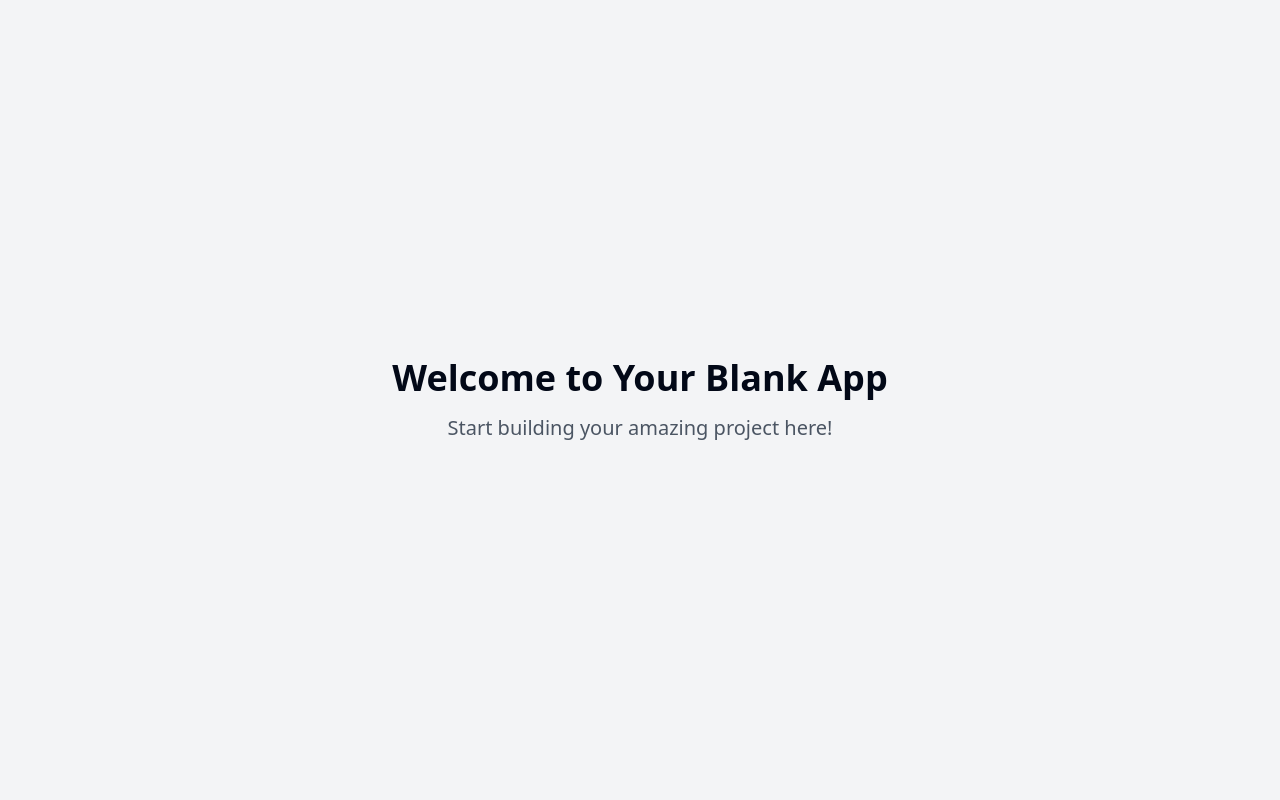
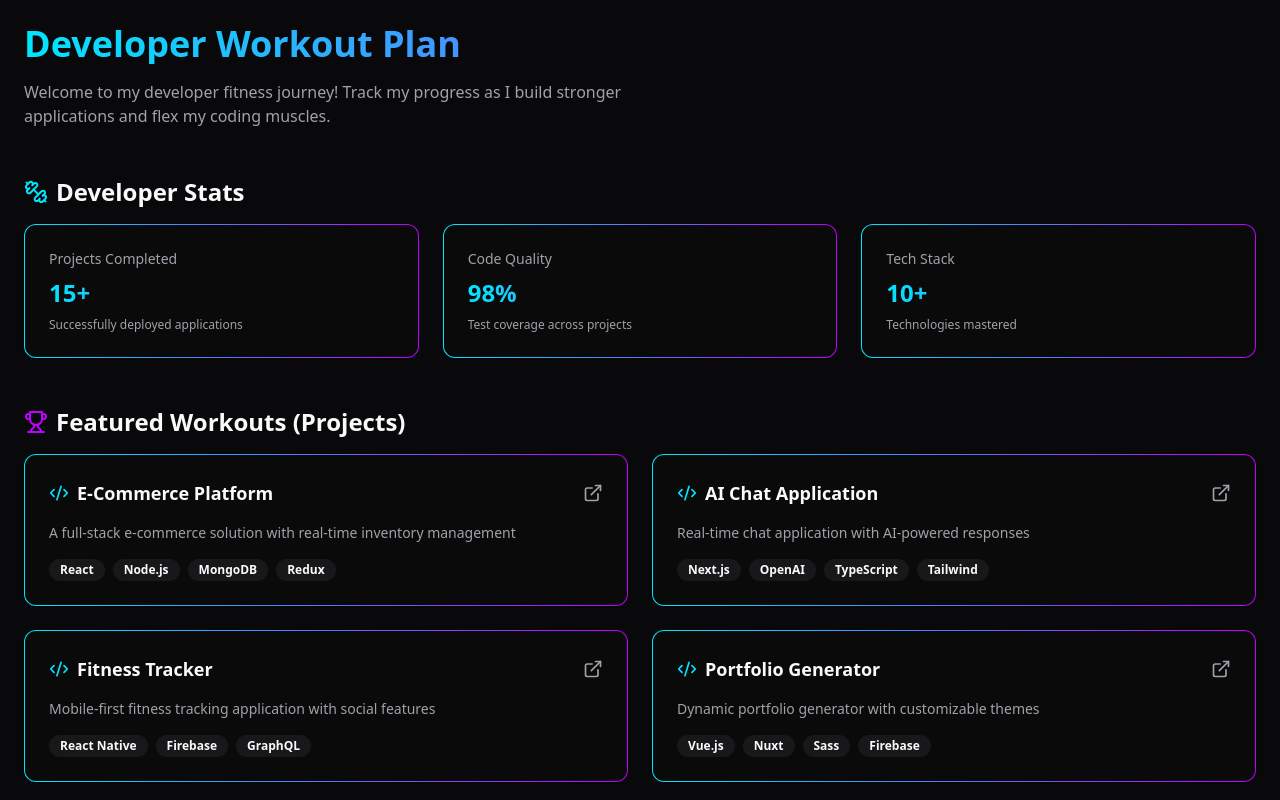
Before and after one commit to Drokha/drokha.github.io, a React (Vite) app: page / in a window 1280 px wide. Shown: the top 800 px of the page. Built offline with nearby package versions, Linux system fonts and the light colour scheme.

Commit message:
Create developer portfolio app
Implement a developer portfolio application with a design inspired by a workout tracker.
[skip gpt_engineer]

```diff
--- /dev/null
+++ b/src/components/ProjectCard.tsx
@@ -0,0 +1,43 @@
+import { Card } from "@/components/ui/card";
+import { Badge } from "@/components/ui/badge";
+import { Code2, ExternalLink } from "lucide-react";
+
+interface ProjectCardProps {
+  title: string;
+  description: string;
+  techStack: string[];
+  link: string;
+}
+
+export const ProjectCard = ({ title, description, techStack, link }: ProjectCardProps) => {
+  return (
+    <Card className="gradient-border p-6 space-y-4 hover:scale-105 transition-transform duration-300">
+      <div className="flex items-center justify-between">
+        <h3 className="text-lg font-bold flex items-center gap-2">
+          <Code2 className="w-5 h-5 text-workout-blue" />
+          {title}
+        </h3>
+        <a
+          href={link}
+          target="_blank"
+          rel="noopener noreferrer"
+          className="text-muted-foreground hover:text-workout-purple transition-colors"
+        >
+          <ExternalLink className="w-5 h-5" />
+        </a>
+      </div>
+      <p className="text-sm text-muted-foreground">{description}</p>
+      <div className="flex flex-wrap gap-2">
+        {techStack.map((tech) => (
+          <Badge
+            key={tech}
+            variant="secondary"
+            className="bg-secondary/50 hover:bg-secondary/70 transition-colors"
+          >
+            {tech}
+          </Badge>
+        ))}
+      </div>
+    </Card>
+  );
+};
--- /dev/null
+++ b/src/components/StatsCard.tsx
@@ -0,0 +1,19 @@
+import { Card } from "@/components/ui/card";
+
+interface StatsCardProps {
+  title: string;
+  value: string;
+  description: string;
+}
+
+export const StatsCard = ({ title, value, description }: StatsCardProps) => {
+  return (
+    <Card className="gradient-border p-6 space-y-2 hover:scale-105 transition-transform duration-300">
+      <h3 className="text-sm font-medium text-muted-foreground">{title}</h3>
+      <div className="text-2xl font-bold bg-gradient-to-r from-workout-blue to-workout-purple text-transparent bg-clip-text">
+        {value}
+      </div>
+      <p className="text-xs text-muted-foreground">{description}</p>
+    </Card>
+  );
+};
--- a/src/index.css
+++ b/src/index.css
@@ -4,89 +4,38 @@
 
 @layer base {
   :root {
-    --background: 0 0% 100%;
-    --foreground: 222.2 84% 4.9%;
+    --background: 240 10% 3.9%;
+    --foreground: 0 0% 98%;
+    --card: 240 10% 3.9%;
+    --card-foreground: 0 0% 98%;
+    --popover: 240 10% 3.9%;
+    --popover-foreground: 0 0% 98%;
+    --primary: 0 0% 98%;
+    --primary-foreground: 240 5.9% 10%;
+    --secondary: 240 3.7% 15.9%;
+    --secondary-foreground: 0 0% 98%;
+    --muted: 240 3.7% 15.9%;
+    --muted-foreground: 240 5% 64.9%;
+    --accent: 240 3.7% 15.9%;
+    --accent-foreground: 0 0% 98%;
+    --destructive: 0 62.8% 30.6%;
+    --destructive-foreground: 0 0% 98%;
+    --border: 240 3.7% 15.9%;
+    --input: 240 3.7% 15.9%;
+    --ring: 240 4.9% 83.9%;
+    --radius: 0.75rem;
+  }
+}
 
-    --card: 0 0% 100%;
-    --card-foreground: 222.2 84% 4.9%;
-
-    --popover: 0 0% 100%;
-    --popover-foreground: 222.2 84% 4.9%;
-
-    --primary: 222.2 47.4% 11.2%;
-    --primary-foreground: 210 40% 98%;
-
-    --secondary: 210 40% 96.1%;
-    --secondary-foreground: 222.2 47.4% 11.2%;
-
-    --muted: 210 40% 96.1%;
-    --muted-foreground: 215.4 16.3% 46.9%;
-
-    --accent: 210 40% 96.1%;
-    --accent-foreground: 222.2 47.4% 11.2%;
-
-    --destructive: 0 84.2% 60.2%;
-    --destructive-foreground: 210 40% 98%;
-
-    --border: 214.3 31.8% 91.4%;
-    --input: 214.3 31.8% 91.4%;
-    --ring: 222.2 84% 4.9%;
-
-    --radius: 0.5rem;
-
-    --sidebar-background: 0 0% 98%;
-
-    --sidebar-foreground: 240 5.3% 26.1%;
-
-    --sidebar-primary: 240 5.9% 10%;
-
-    --sidebar-primary-foreground: 0 0% 98%;
-
-    --sidebar-accent: 240 4.8% 95.9%;
-
-    --sidebar-accent-foreground: 240 5.9% 10%;
-
-    --sidebar-border: 220 13% 91%;
-
-    --sidebar-ring: 217.2 91.2% 59.8%;
-  }
-
-  .dark {
-    --background: 222.2 84% 4.9%;
-    --foreground: 210 40% 98%;
-
-    --card: 222.2 84% 4.9%;
-    --card-foreground: 210 40% 98%;
-
-    --popover: 222.2 84% 4.9%;
-    --popover-foreground: 210 40% 98%;
-
-    --primary: 210 40% 98%;
-    --primary-foreground: 222.2 47.4% 11.2%;
-
-    --secondary: 217.2 32.6% 17.5%;
-    --secondary-foreground: 210 40% 98%;
-
-    --muted: 217.2 32.6% 17.5%;
-    --muted-foreground: 215 20.2% 65.1%;
-
-    --accent: 217.2 32.6% 17.5%;
-    --accent-foreground: 210 40% 98%;
-
-    --destructive: 0 62.8% 30.6%;
-    --destructive-foreground: 210 40% 98%;
-
-    --border: 217.2 32.6% 17.5%;
-    --input: 217.2 32.6% 17.5%;
-    --ring: 212.7 26.8% 83.9%;
-    --sidebar-background: 240 5.9% 10%;
-    --sidebar-foreground: 240 4.8% 95.9%;
-    --sidebar-primary: 224.3 76.3% 48%;
-    --sidebar-primary-foreground: 0 0% 100%;
-    --sidebar-accent: 240 3.7% 15.9%;
-    --sidebar-accent-foreground: 240 4.8% 95.9%;
-    --sidebar-border: 240 3.7% 15.9%;
-    --sidebar-ring: 217.2 91.2% 59.8%;
+@layer utilities {
+  .gradient-border {
+    position: relative;
+    border: double 1px transparent;
+    border-radius: 12px;
+    background-image: linear-gradient(#0A0A0A, #0A0A0A),
+                      linear-gradient(to right, #00E6FD, #BD00FF);
+    background-origin: border-box;
+    background-clip: padding-box, border-box;
   }
 }
 
@@ -94,8 +43,8 @@
   * {
     @apply border-border;
   }
-
   body {
     @apply bg-background text-foreground;
+    font-feature-settings: "rlig" 1, "calt" 1;
   }
 }
--- a/src/pages/Index.tsx
+++ b/src/pages/Index.tsx
@@ -1,12 +1,103 @@
-// Update this page (the content is just a fallback if you fail to update the page)
+import { StatsCard } from "@/components/StatsCard";
+import { ProjectCard } from "@/components/ProjectCard";
+import { Dumbbell, Trophy, History } from "lucide-react";
 
 const Index = () => {
   return (
-    <div className="min-h-screen flex items-center justify-center bg-gray-100">
-      <div className="text-center">
-        <h1 className="text-4xl font-bold mb-4">Welcome to Your Blank App</h1>
-        <p className="text-xl text-gray-600">Start building your amazing project here!</p>
-      </div>
+    <div className="min-h-screen bg-background p-6 space-y-12">
+      {/* Header */}
+      <header className="space-y-4">
+        <h1 className="text-4xl font-bold bg-gradient-to-r from-workout-blue to-workout-purple text-transparent bg-clip-text">
+          Developer Workout Plan
+        </h1>
+        <p className="text-muted-foreground max-w-2xl">
+          Welcome to my developer fitness journey! Track my progress as I build
+          stronger applications and flex my coding muscles.
+        </p>
+      </header>
+
+      {/* Stats Grid */}
+      <section className="space-y-4">
+        <div className="flex items-center gap-2">
+          <Dumbbell className="w-6 h-6 text-workout-blue" />
+          <h2 className="text-2xl font-bold">Developer Stats</h2>
+        </div>
+        <div className="grid grid-cols-1 md:grid-cols-3 gap-6">
+          <StatsCard
+            title="Projects Completed"
+            value="15+"
+            description="Successfully deployed applications"
+          />
+          <StatsCard
+            title="Code Quality"
+            value="98%"
+            description="Test coverage across projects"
+          />
+          <StatsCard
+            title="Tech Stack"
+            value="10+"
+            description="Technologies mastered"
+          />
+        </div>
+      </section>
+
+      {/* Projects Section */}
+      <section className="space-y-4">
+        <div className="flex items-center gap-2">
+          <Trophy className="w-6 h-6 text-workout-purple" />
+          <h2 className="text-2xl font-bold">Featured Workouts (Projects)</h2>
+        </div>
+        <div className="grid grid-cols-1 md:grid-cols-2 gap-6">
+          <ProjectCard
+            title="E-Commerce Platform"
+            description="A full-stack e-commerce solution with real-time inventory management"
+            techStack={["React", "Node.js", "MongoDB", "Redux"]}
+            link="#"
+          />
+          <ProjectCard
+            title="AI Chat Application"
+            description="Real-time chat application with AI-powered responses"
+            techStack={["Next.js", "OpenAI", "TypeScript", "Tailwind"]}
+            link="#"
+          />
+          <ProjectCard
+            title="Fitness Tracker"
+            description="Mobile-first fitness tracking application with social features"
+            techStack={["React Native", "Firebase", "GraphQL"]}
+            link="#"
+          />
+          <ProjectCard
+            title="Portfolio Generator"
+            description="Dynamic portfolio generator with customizable themes"
+            techStack={["Vue.js", "Nuxt", "Sass", "Firebase"]}
+            link="#"
+          />
+        </div>
+      </section>
+
+      {/* Experience Timeline */}
+      <section className="space-y-4">
+        <div className="flex items-center gap-2">
+          <History className="w-6 h-6 text-workout-blue" />
+          <h2 className="text-2xl font-bold">Training History</h2>
+        </div>
+        <div className="space-y-6">
+          <div className="gradient-border p-6">
+            <h3 className="text-lg font-bold">Senior Developer @ Tech Corp</h3>
+            <p className="text-sm text-muted-foreground">2021 - Present</p>
+            <p className="mt-2 text-muted-foreground">
+              Leading development of enterprise applications and mentoring junior developers
+            </p>
+          </div>
+          <div className="gradient-border p-6">
+            <h3 className="text-lg font-bold">Full Stack Developer @ StartupX</h3>
+            <p className="text-sm text-muted-foreground">2019 - 2021</p>
+            <p className="mt-2 text-muted-foreground">
+              Developed and maintained multiple client applications using modern web technologies
+            </p>
+          </div>
+        </div>
+      </section>
     </div>
   );
 };
```
Also changed, not shown: tailwind.config.ts (+48 -58 lines).
